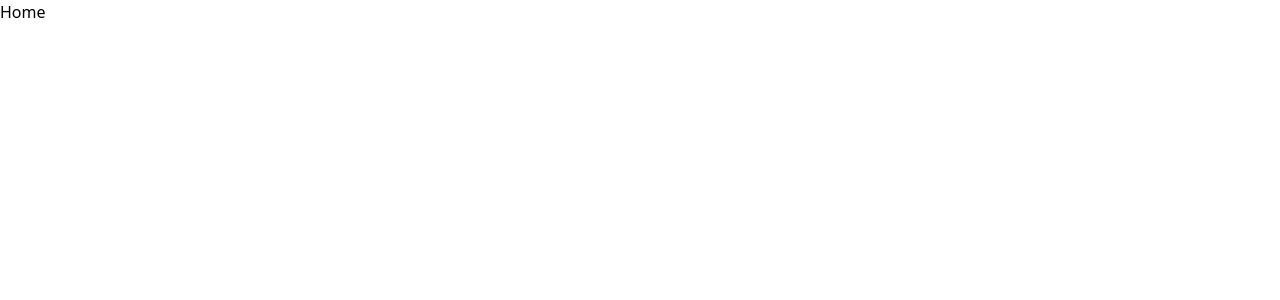
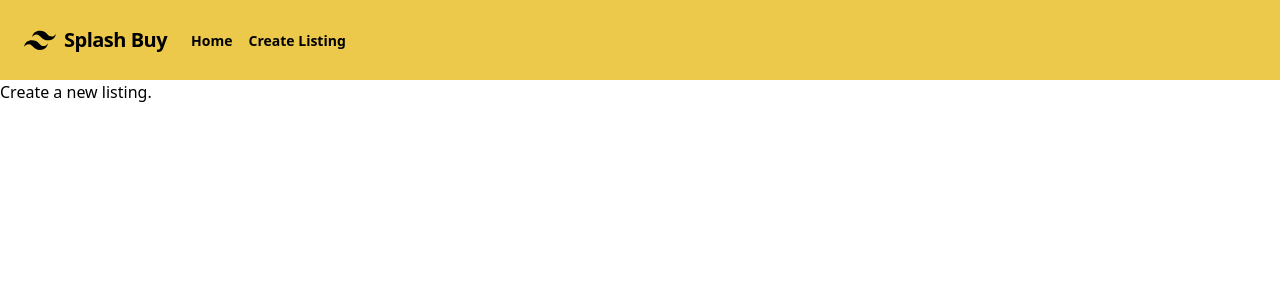
Before and after one commit to leshayface/6-search-listings, a React (Create React App) app: page /create in a window 1280 px wide. Shown: the top 300 px of the page. Built offline with nearby package versions, Linux system fonts and the light colour scheme.

Commit message:
feat(App): add navbar and CreateListing component

```diff
--- a/src/App.tsx
+++ b/src/App.tsx
@@ -1,19 +1,30 @@
 import React from 'react';
 import { Link, Switch, Route } from 'react-router-dom';
 import Home from './components/Home';
+import CreateListing from './components/listing/CreateListing';
 
 function App() {
   return (
     <div>
-      <nav>
-        <ul>
-          <li>
-            <Link to={'/'}>Home </Link>
-          </li>
-        </ul>
+      <nav className="flex items-center justify-between flex-wrap bg-yellow-500 p-6">
+        <div className="flex items-center flex-shrink-0 text-black mr-6">
+          <svg className="fill-current h-8 w-8 mr-2" width="54" height="54" viewBox="0 0 54 54" xmlns="http://www.w3.org/2000/svg"><path d="M13.5 22.1c1.8-7.2 6.3-10.8 13.5-10.8 10.8 0 12.15 8.1 17.55 9.45 3.6.9 6.75-.45 9.45-4.05-1.8 7.2-6.3 10.8-13.5 10.8-10.8 0-12.15-8.1-17.55-9.45-3.6-.9-6.75.45-9.45 4.05zM0 38.3c1.8-7.2 6.3-10.8 13.5-10.8 10.8 0 12.15 8.1 17.55 9.45 3.6.9 6.75-.45 9.45-4.05-1.8 7.2-6.3 10.8-13.5 10.8-10.8 0-12.15-8.1-17.55-9.45-3.6-.9-6.75.45-9.45 4.05z"/></svg>
+          <span className="font-semibold text-xl tracking-tight text-black">Splash Buy</span>
+        </div>
+        <div className="w-full block flex-grow lg:flex lg:items-center lg:w-auto">
+          <div className="text-sm lg:flex-grow">
+            <Link to={'/'}>
+              <p className="font-semibold block mt-4 lg:inline-block lg:mt-0 hover:text-black mr-4">Home</p>
+            </Link>
+            <Link to={'/create'}>
+              <p className="font-semibold block mt-4 lg:inline-block lg:mt-0 hover:text-red mr-4">Create Listing</p>
+            </Link>
+          </div>
+        </div>
       </nav>
       <Switch>
         <Route path={'/'} exact component={Home} />
+        <Route path={'/create'} exact component={CreateListing} />
       </Switch>
     </div>
   );
--- /dev/null
+++ b/src/components/listing/CreateListing.tsx
@@ -0,0 +1,11 @@
+import React from 'react';
+import { withRouter } from 'react-router-dom';
+
+function CreateListing<RouteComponentProps>() {
+    return (
+        <div>Create a new listing.
+      </div>
+    )
+}
+
+export default withRouter(CreateListing);
```
